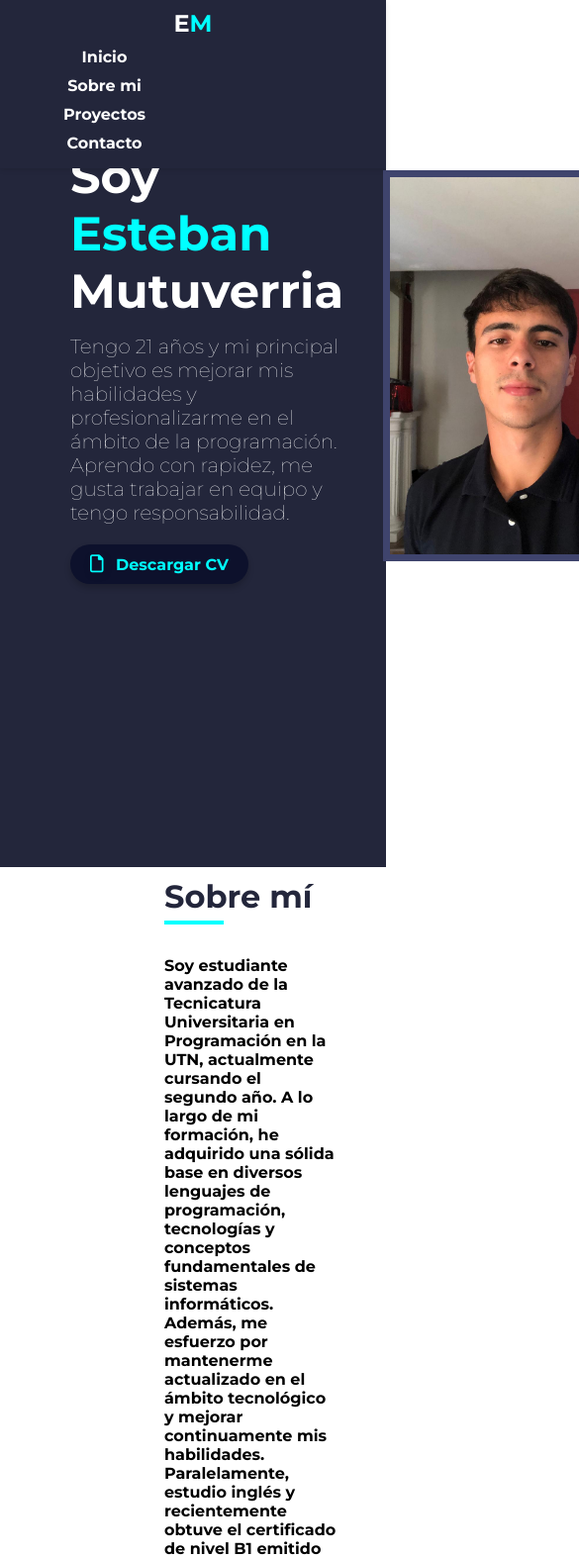
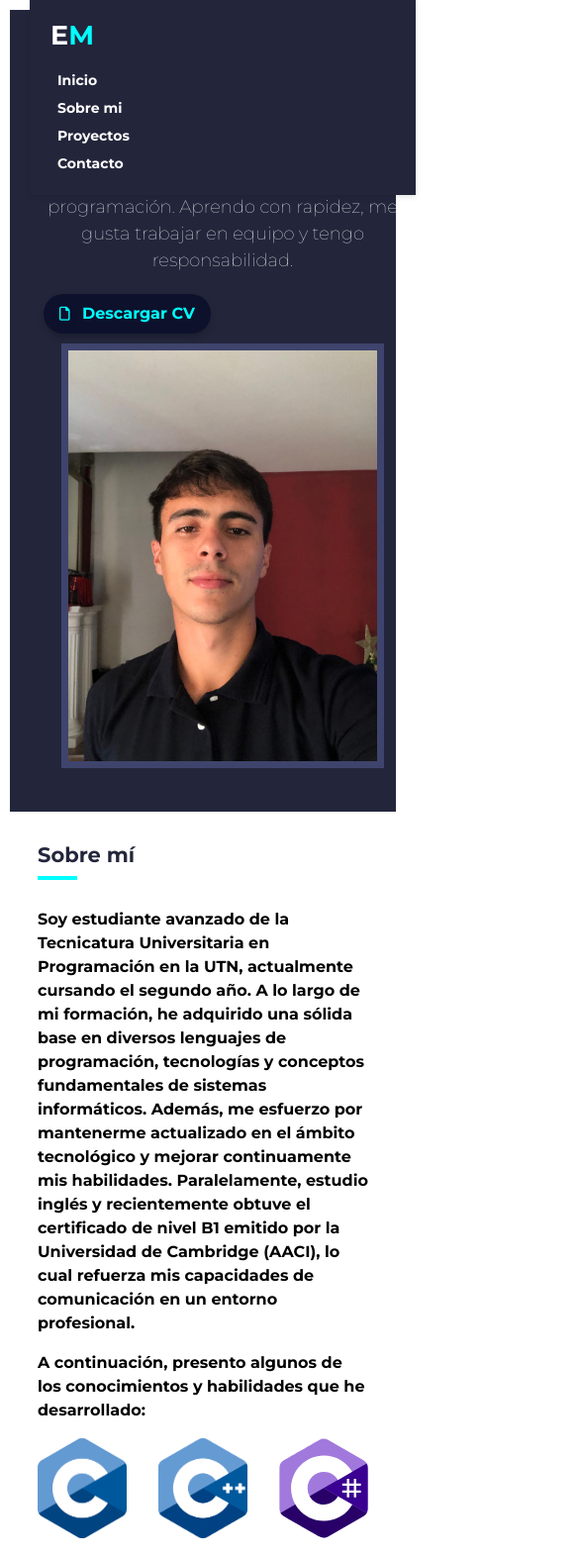
Before and after one commit to EstebanMutuverria/Portfolio, a plain HTML site: page index.html in a window 390 px wide. Shown: the top 1574 px of the page at 99% size, 585 px wide, since content can reach past the window. Drawn offline with nearby package versions, Linux system fonts and the light colour scheme.

Commit message:
Changes in responsive styles

```diff
--- a/estilo.css
+++ b/estilo.css
@@ -467,33 +467,202 @@ html {
 
 /* RESPONSIVE DESIGN */
 
-@media screen and (max-width: 768px) {
-  .Navegador ul {
+@media (max-width: 480px) {
+  body {
+    font-size: 14px;
+    line-height: 1.5;
+    padding: 10px;
+  }
+
+  .main {
+    width: 100vw;
+    height: auto;
+    display: flex;
     flex-direction: column;
     align-items: center;
-      gap: 10px;
+    padding: 1em;
+    margin-top: 1em;
   }
-  .about-info, .portfolio-heading {
-      max-width: 100%;
+
+  .main a {
+    font-size: 16px;
   }
+
+  .main p {
+    font-size: 18px;
+    text-align: center;
+  }
+
+  .main img {
+    width: 90%;
+    margin: 10px 0;
+  }
+
+  .btn-cv, .btn-subir {
+    padding: 8px 16px;
+    font-size: 14px;
+  }
+
+  .btn-cv i, .btn-subir i {
+    font-size: 14px;
+  }
+
+  .wrapper, .portfolio {
+    height: auto;
+    padding: 20px;
+  }
+
+  .DivNavegador {
+    padding: 0.5em;
+  }
+
+  .Navegador {
+    flex-direction: column;
+    gap: 1em;
+  }
+
+  .Navegador a {
+    font-size: 14px;
+    padding: 0.5em;
+    text-align: center;
+  }
+
+  .Logo {
+    margin-top: -5px;
+    font-size: 18px;
+  }
+
+  .Menu {
+    flex-direction: column;
+    width: 100%;
+    gap: 0.5em;
+  }
+
+  .Menu a {
+    padding: 0.5em;
+  }
+
+  h1 {
+    font-size: 2em;
+  }
+
+  .descargar-cv {
+    padding: 8px 16px;
+    font-size: 14px;
+  }
+
+  .about {
+    grid-template-columns: 1fr;
+    padding: 1em;
+  }
+
+  .about img {
+    width: 100%;
+    margin-bottom: 1em;
+  }
+
+  .tech-list img {
+    max-width: 90px;
+  }
+
+  .about-info {
+    padding: 1em;
+  }
+
+  .about-info h2 {
+    font-size: 1.5em;
+  }
+
+  .divider {
+    width: 40px;
+  }
+
+  .about p {
+    font-size: 16px;
+  }
+
+  .portfolio {
+    padding: 20px;
+  }
+
   .contenedor {
+    grid-template-columns: 1fr;
+    padding: 1em;
+  }
+
+  .InfoProyecto {
+    padding: 10px;
+    margin-bottom: 1em;
+  }
+
+  .InfoProyecto p {
+    font-size: 12px;
+  }
+
+  .subTitulos {
     padding: 10px;
   }
+
+  .InfoProyectos p {
+    font-size: 12px;
+    margin-left: 10px;
   }
 
-@media screen and (max-width: 480px) {
-  .Navegador {
+  .fa-brands {
+    font-size: 24px;
+  }
+
+  .contacto {
     flex-direction: column;
-      text-align: center;
-      gap: 10px;
+    height: auto;
+    padding: 2em;
   }
-  .main {
-      gap: 10px;
+
+  .contacto h2 {
+    font-size: 2em;
+    margin-right: 0;
   }
-  .about-info {
-      padding: 10px;
+
+  .divider2 {
+    width: 50px;
+    margin-right: 0 !important;
   }
-  .formulario {
-      padding: 10px;
+
+  .contenedor-contacto {
+    width: 90vw;
+    padding: 1em;
+  }
+
+  .contacto h4 {
+    font-size: 1.2em;
+  }
+
+  .formulario input {
+    font-size: 14px;
+    padding: 8px 12px;
+  }
+
+  .formulario textarea {
+    font-size: 14px;
+  }
+
+  .footer {
+    padding: 1em;
+  }
+
+  .contenido h2 {
+    font-size: 2em;
+  }
+
+  .contenido h5 {
+    font-size: 1em;
+  }
+
+  .redes-sociales i {
+    font-size: 2em;
+  }
+
+  .footer img {
+    width: 40px;
   }
 }
```
Lines whose indentation alone changed are shown as unchanged.
